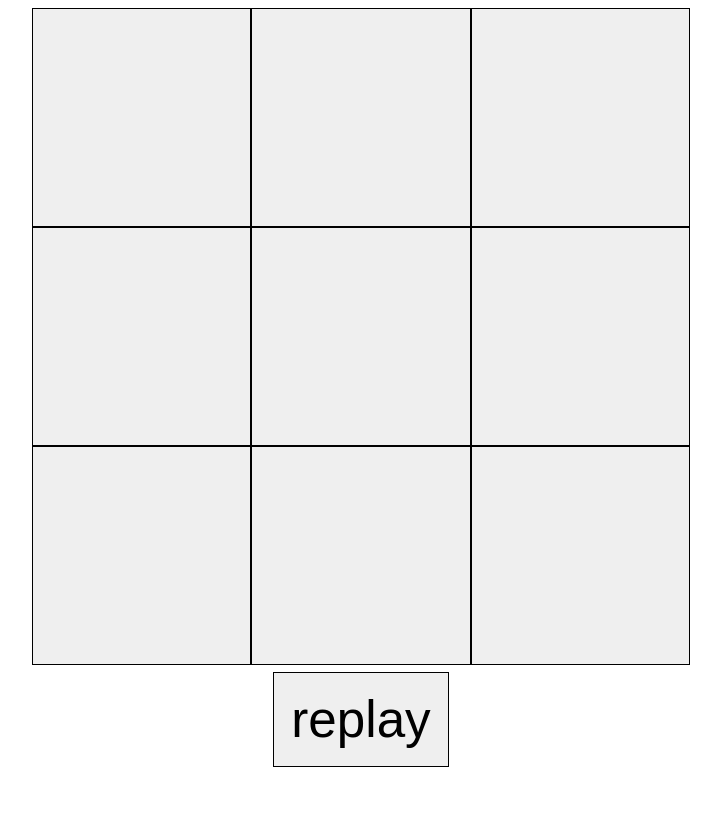
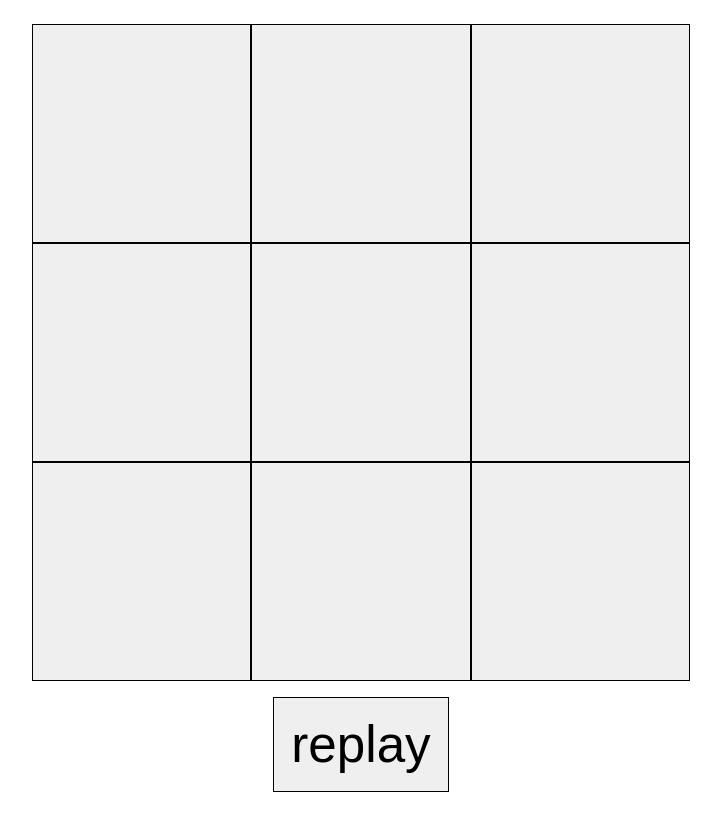
Before and after one commit to letsEstel/Tic-Tac-Toe, a plain HTML site: page index.html in a window 1280 px wide. Shown: the whole page, without its empty margins (279-1000 px from the left). Drawn offline with Linux system fonts and the light colour scheme.

Commit message:
change the layout of html body

```diff
--- a/style.css
+++ b/style.css
@@ -10,11 +10,11 @@ button {
   width: 52%;
 }
 body {
-  justify-content: center;
+  justify-content: space-evenly;
   display: flex;
   align-items: center;
   flex-direction: column;
-  gap: 7px;
+  height: 100vh;
 }
 
 .replayBtn {
```
